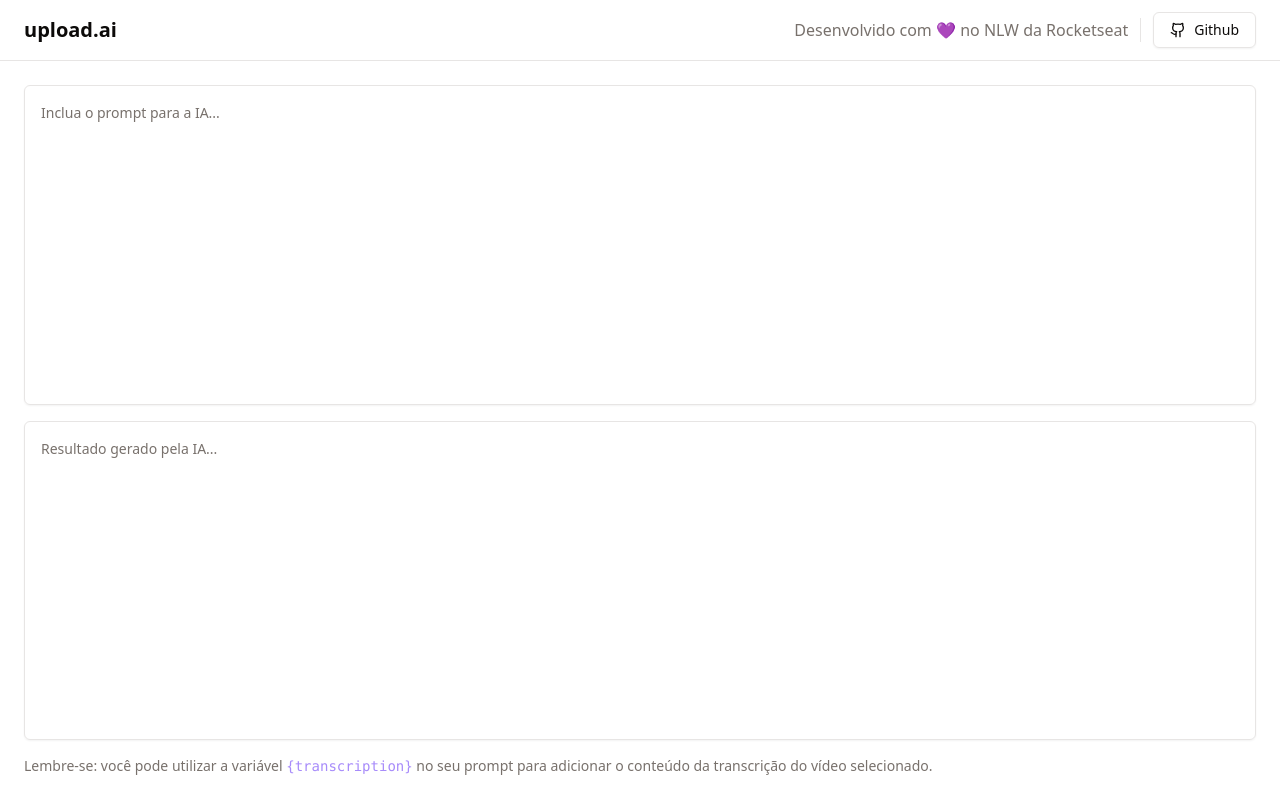
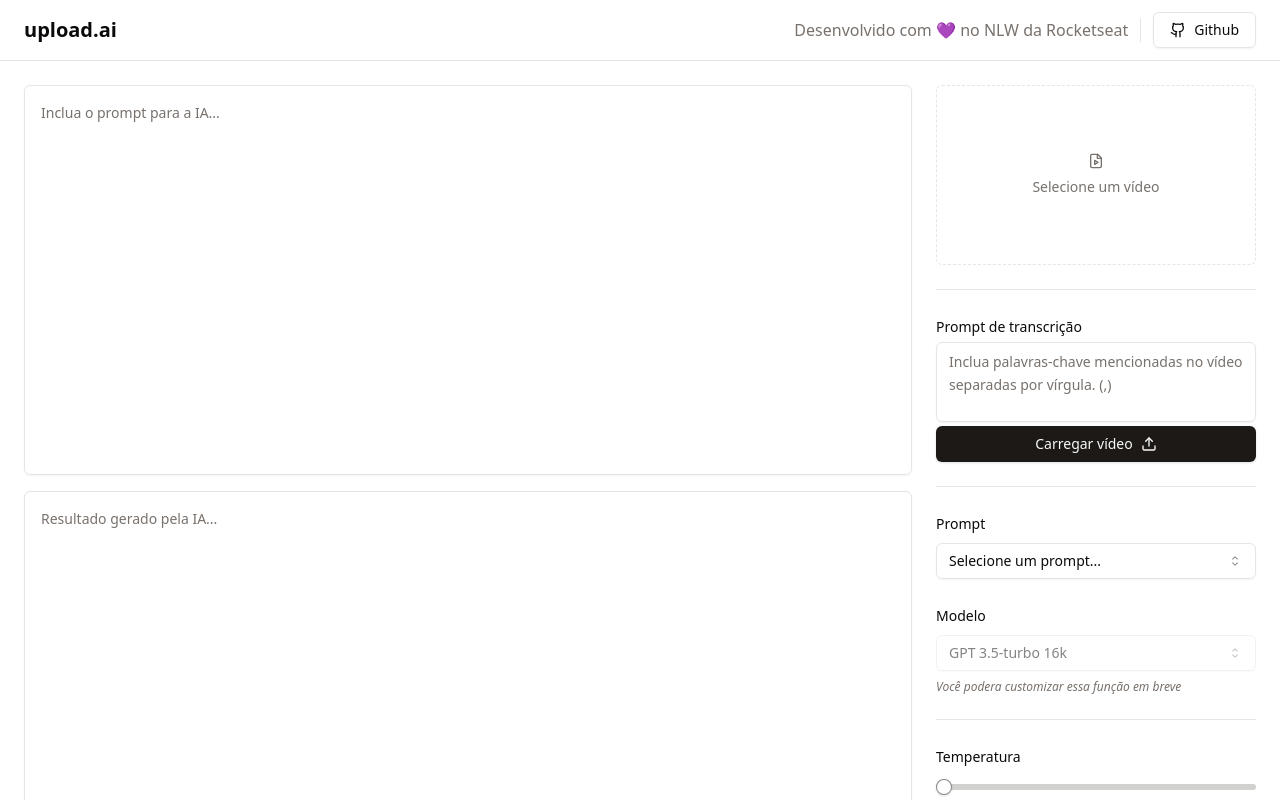
Before and after one commit to gialencar/upload-ai-web, a React (Vite) app: page / in a window 1280 px wide. Shown: the top 800 px of the page. Built offline with nearby package versions, Linux system fonts and the light colour scheme.

Commit message:
feat: implement sidebar

```diff
--- a/package.json
+++ b/package.json
@@ -11,7 +11,10 @@
   },
   "dependencies": {
     "@radix-ui/react-icons": "^1.3.0",
+    "@radix-ui/react-label": "^2.0.2",
+    "@radix-ui/react-select": "^1.2.2",
     "@radix-ui/react-separator": "^1.0.3",
+    "@radix-ui/react-slider": "^1.1.2",
     "@radix-ui/react-slot": "^1.0.2",
     "class-variance-authority": "^0.7.0",
     "clsx": "^2.0.0",
--- a/src/App.tsx
+++ b/src/App.tsx
@@ -1,7 +1,16 @@
-import { Github } from "lucide-react";
+import { FileVideo, Github, Upload, Wand2 } from "lucide-react";
 import { Button } from "./components/ui/button";
 import { Separator } from "./components/ui/separator";
 import { Textarea } from "./components/ui/textarea";
+import { Label } from "./components/ui/label";
+import {
+  Select,
+  SelectContent,
+  SelectItem,
+  SelectTrigger,
+  SelectValue,
+} from "./components/ui/select";
+import { Slider } from "./components/ui/slider";
 
 export function App() {
   return (
@@ -35,7 +44,6 @@
               readOnly
             />
           </div>
-
           <p className="text-sm text-muted-foreground">
             Lembre-se: você pode utilizar a variável{" "}
             <code className="text-violet-400">{`{transcription}`}</code> no seu
@@ -43,6 +51,94 @@
             selecionado.
           </p>
         </div>
+
+        <aside className="w-80 space-y-6">
+          <form className="space-y-6">
+            <Label
+              htmlFor="video"
+              className="flex aspect-video cursor-pointer flex-col items-center justify-center gap-2 rounded-md border border-dashed text-sm text-muted-foreground hover:bg-primary/5"
+            >
+              <FileVideo className="h-4 w-4" />
+              <span>Selecione um vídeo</span>
+            </Label>
+            <input
+              type="file"
+              id="video"
+              accept="video/mp4"
+              className="sr-only"
+            />
+
+            <Separator />
+
+            <div className="space-y-1">
+              <Label htmlFor="transcription_prompt" className="text-sm">
+                Prompt de transcrição
+              </Label>
+              <Textarea
+                id="transcription_prompt"
+                placeholder="Inclua palavras-chave mencionadas no vídeo separadas por vírgula. (,)"
+                className="h-20 resize-none leading-relaxed"
+              />
+
+              <Button className="w-full">
+                Carregar vídeo
+                <Upload className="ml-2 h-4 w-4" />
+              </Button>
+            </div>
+          </form>
+
+          <Separator />
+
+          <form className="space-y-6">
+            <div className="space-y-2">
+              <Label>Prompt</Label>
+              <Select>
+                <SelectTrigger>
+                  <SelectValue placeholder="Selecione um prompt..." />
+                </SelectTrigger>
+                <SelectContent>
+                  <SelectItem value="title">Título do YouTube</SelectItem>
+                  <SelectItem value="description">
+                    Descrição do YouTube
+                  </SelectItem>
+                </SelectContent>
+              </Select>
+            </div>
+
+            <div className="space-y-2">
+              <Label>Modelo</Label>
+              <Select defaultValue="gpt3.5" disabled>
+                <SelectTrigger>
+                  <SelectValue />
+                </SelectTrigger>
+                <SelectContent>
+                  <SelectItem value="gpt3.5">GPT 3.5-turbo 16k</SelectItem>
+                </SelectContent>
+              </Select>
+              <span className="block text-xs italic text-muted-foreground">
+                Você podera customizar essa função em breve
+              </span>
+            </div>
+
+            <Separator />
+
+            <div className="space-y-4">
+              <Label>Temperatura</Label>
+              <Slider min={0} max={1} step={0.1} />
+              <span className="block text-sm italic leading-relaxed text-muted-foreground">
+                Valores mais altor tendem a deixar o resultado mais criativo e
+                com possíveis erros.
+              </span>
+            </div>
+
+            <Separator />
+
+            <Button type="submit" className="w-full">
+              Executar
+              <Wand2 className="ml-2 h-4 w-4" />
+            </Button>
+          </form>
+        </aside>
       </main>
     </div>
   );
--- /dev/null
+++ b/src/components/ui/label.tsx
@@ -0,0 +1,24 @@
+import * as React from "react"
+import * as LabelPrimitive from "@radix-ui/react-label"
+import { cva, type VariantProps } from "class-variance-authority"
+
+import { cn } from "@/lib/utils"
+
+const labelVariants = cva(
+  "text-sm font-medium leading-none peer-disabled:cursor-not-allowed peer-disabled:opacity-70"
+)
+
+const Label = React.forwardRef<
+  React.ElementRef<typeof LabelPrimitive.Root>,
+  React.ComponentPropsWithoutRef<typeof LabelPrimitive.Root> &
+    VariantProps<typeof labelVariants>
+>(({ className, ...props }, ref) => (
+  <LabelPrimitive.Root
+    ref={ref}
+    className={cn(labelVariants(), className)}
+    {...props}
+  />
+))
+Label.displayName = LabelPrimitive.Root.displayName
+
+export { Label }
--- /dev/null
+++ b/src/components/ui/select.tsx
@@ -0,0 +1,118 @@
+import * as React from "react"
+import { CaretSortIcon, CheckIcon } from "@radix-ui/react-icons"
+import * as SelectPrimitive from "@radix-ui/react-select"
+
+import { cn } from "@/lib/utils"
+
+const Select = SelectPrimitive.Root
+
+const SelectGroup = SelectPrimitive.Group
+
+const SelectValue = SelectPrimitive.Value
+
+const SelectTrigger = React.forwardRef<
+  React.ElementRef<typeof SelectPrimitive.Trigger>,
+  React.ComponentPropsWithoutRef<typeof SelectPrimitive.Trigger>
+>(({ className, children, ...props }, ref) => (
+  <SelectPrimitive.Trigger
+    ref={ref}
+    className={cn(
+      "flex h-9 w-full items-center justify-between rounded-md border border-input bg-transparent px-3 py-2 text-sm shadow-sm ring-offset-background placeholder:text-muted-foreground focus:outline-none focus:ring-1 focus:ring-ring disabled:cursor-not-allowed disabled:opacity-50",
+      className
+    )}
+    {...props}
+  >
+    {children}
+    <SelectPrimitive.Icon asChild>
+      <CaretSortIcon className="h-4 w-4 opacity-50" />
+    </SelectPrimitive.Icon>
+  </SelectPrimitive.Trigger>
+))
+SelectTrigger.displayName = SelectPrimitive.Trigger.displayName
+
+const SelectContent = React.forwardRef<
+  React.ElementRef<typeof SelectPrimitive.Content>,
+  React.ComponentPropsWithoutRef<typeof SelectPrimitive.Content>
+>(({ className, children, position = "popper", ...props }, ref) => (
+  <SelectPrimitive.Portal>
+    <SelectPrimitive.Content
+      ref={ref}
+      className={cn(
+        "relative z-50 min-w-[8rem] overflow-hidden rounded-md border bg-popover text-popover-foreground shadow-md data-[state=open]:animate-in data-[state=closed]:animate-out data-[state=closed]:fade-out-0 data-[state=open]:fade-in-0 data-[state=closed]:zoom-out-95 data-[state=open]:zoom-in-95 data-[side=bottom]:slide-in-from-top-2 data-[side=left]:slide-in-from-right-2 data-[side=right]:slide-in-from-left-2 data-[side=top]:slide-in-from-bottom-2",
+        position === "popper" &&
+          "data-[side=bottom]:translate-y-1 data-[side=left]:-translate-x-1 data-[side=right]:translate-x-1 data-[side=top]:-translate-y-1",
+        className
+      )}
+      position={position}
+      {...props}
+    >
+      <SelectPrimitive.Viewport
+        className={cn(
+          "p-1",
+          position === "popper" &&
+            "h-[var(--radix-select-trigger-height)] w-full min-w-[var(--radix-select-trigger-width)]"
+        )}
+      >
+        {children}
+      </SelectPrimitive.Viewport>
+    </SelectPrimitive.Content>
+  </SelectPrimitive.Portal>
+))
+SelectContent.displayName = SelectPrimitive.Content.displayName
+
+const SelectLabel = React.forwardRef<
+  React.ElementRef<typeof SelectPrimitive.Label>,
+  React.ComponentPropsWithoutRef<typeof SelectPrimitive.Label>
+>(({ className, ...props }, ref) => (
+  <SelectPrimitive.Label
+    ref={ref}
+    className={cn("px-2 py-1.5 text-sm font-semibold", className)}
+    {...props}
+  />
+))
+SelectLabel.displayName = SelectPrimitive.Label.displayName
+
+const SelectItem = React.forwardRef<
+  React.ElementRef<typeof SelectPrimitive.Item>,
+  React.ComponentPropsWithoutRef<typeof SelectPrimitive.Item>
+>(({ className, children, ...props }, ref) => (
+  <SelectPrimitive.Item
+    ref={ref}
+    className={cn(
+      "relative flex w-full cursor-default select-none items-center rounded-sm py-1.5 pl-2 pr-8 text-sm outline-none focus:bg-accent focus:text-accent-foreground data-[disabled]:pointer-events-none data-[disabled]:opacity-50",
+      className
+    )}
+    {...props}
+  >
+    <span className="absolute right-2 flex h-3.5 w-3.5 items-center justify-center">
+      <SelectPrimitive.ItemIndicator>
+        <CheckIcon className="h-4 w-4" />
+      </SelectPrimitive.ItemIndicator>
+    </span>
+    <SelectPrimitive.ItemText>{children}</SelectPrimitive.ItemText>
+  </SelectPrimitive.Item>
+))
+SelectItem.displayName = SelectPrimitive.Item.displayName
+
+const SelectSeparator = React.forwardRef<
+  React.ElementRef<typeof SelectPrimitive.Separator>,
+  React.ComponentPropsWithoutRef<typeof SelectPrimitive.Separator>
+>(({ className, ...props }, ref) => (
+  <SelectPrimitive.Separator
+    ref={ref}
+    className={cn("-mx-1 my-1 h-px bg-muted", className)}
+    {...props}
+  />
+))
+SelectSeparator.displayName = SelectPrimitive.Separator.displayName
+
+export {
+  Select,
+  SelectGroup,
+  SelectValue,
+  SelectTrigger,
+  SelectContent,
+  SelectLabel,
+  SelectItem,
+  SelectSeparator,
+}
--- /dev/null
+++ b/src/components/ui/slider.tsx
@@ -0,0 +1,26 @@
+import * as React from "react"
+import * as SliderPrimitive from "@radix-ui/react-slider"
+
+import { cn } from "@/lib/utils"
+
+const Slider = React.forwardRef<
+  React.ElementRef<typeof SliderPrimitive.Root>,
+  React.ComponentPropsWithoutRef<typeof SliderPrimitive.Root>
+>(({ className, ...props }, ref) => (
+  <SliderPrimitive.Root
+    ref={ref}
+    className={cn(
+      "relative flex w-full touch-none select-none items-center",
+      className
+    )}
+    {...props}
+  >
+    <SliderPrimitive.Track className="relative h-1.5 w-full grow overflow-hidden rounded-full bg-primary/20">
+      <SliderPrimitive.Range className="absolute h-full bg-primary" />
+    </SliderPrimitive.Track>
+    <SliderPrimitive.Thumb className="block h-4 w-4 rounded-full border border-primary/50 bg-background shadow transition-colors focus-visible:outline-none focus-visible:ring-1 focus-visible:ring-ring disabled:pointer-events-none disabled:opacity-50" />
+  </SliderPrimitive.Root>
+))
+Slider.displayName = SliderPrimitive.Root.displayName
+
+export { Slider }
```
Also changed, not shown: 1 other file (tests, documents, lock files or other folders). Lines whose indentation alone changed are shown as unchanged.
